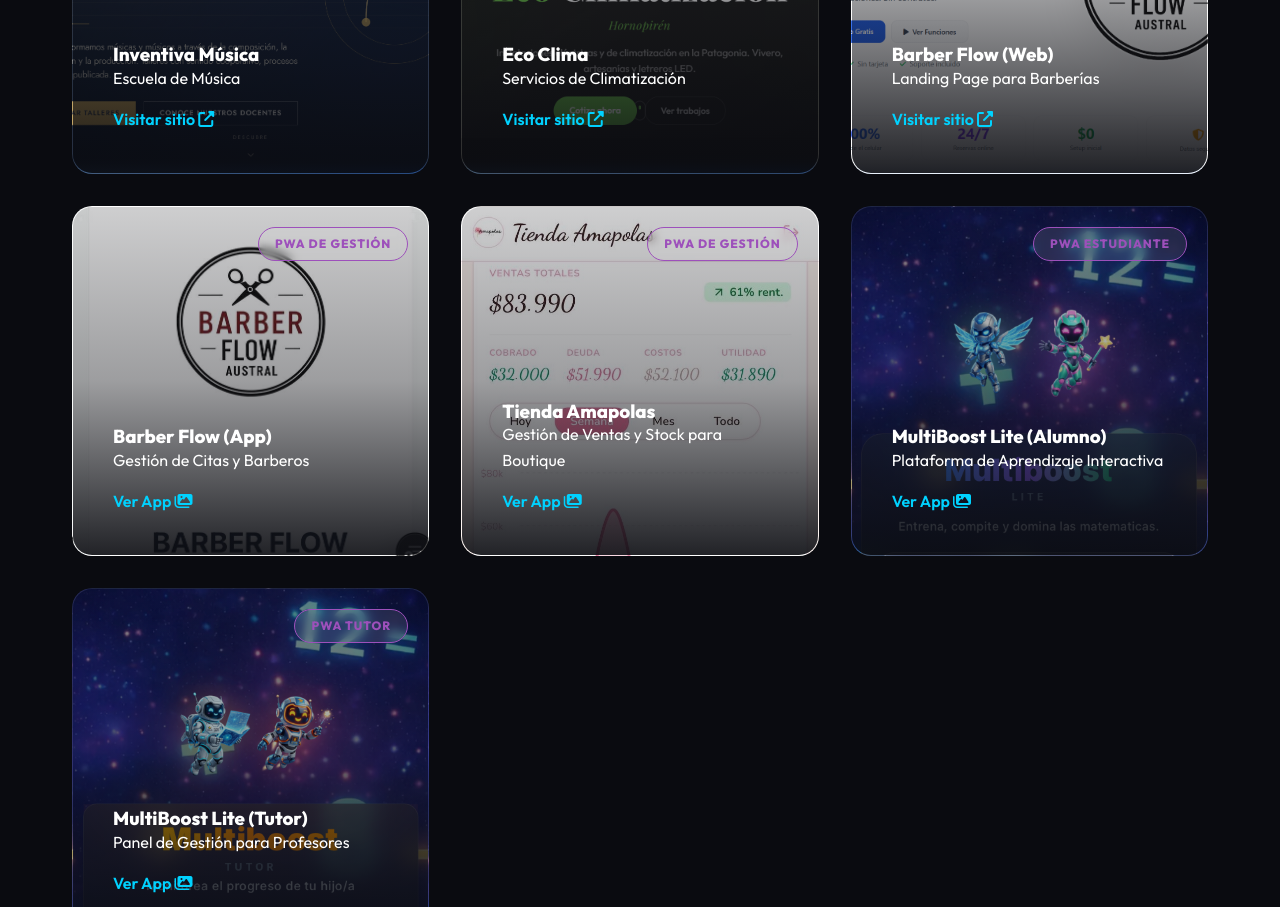
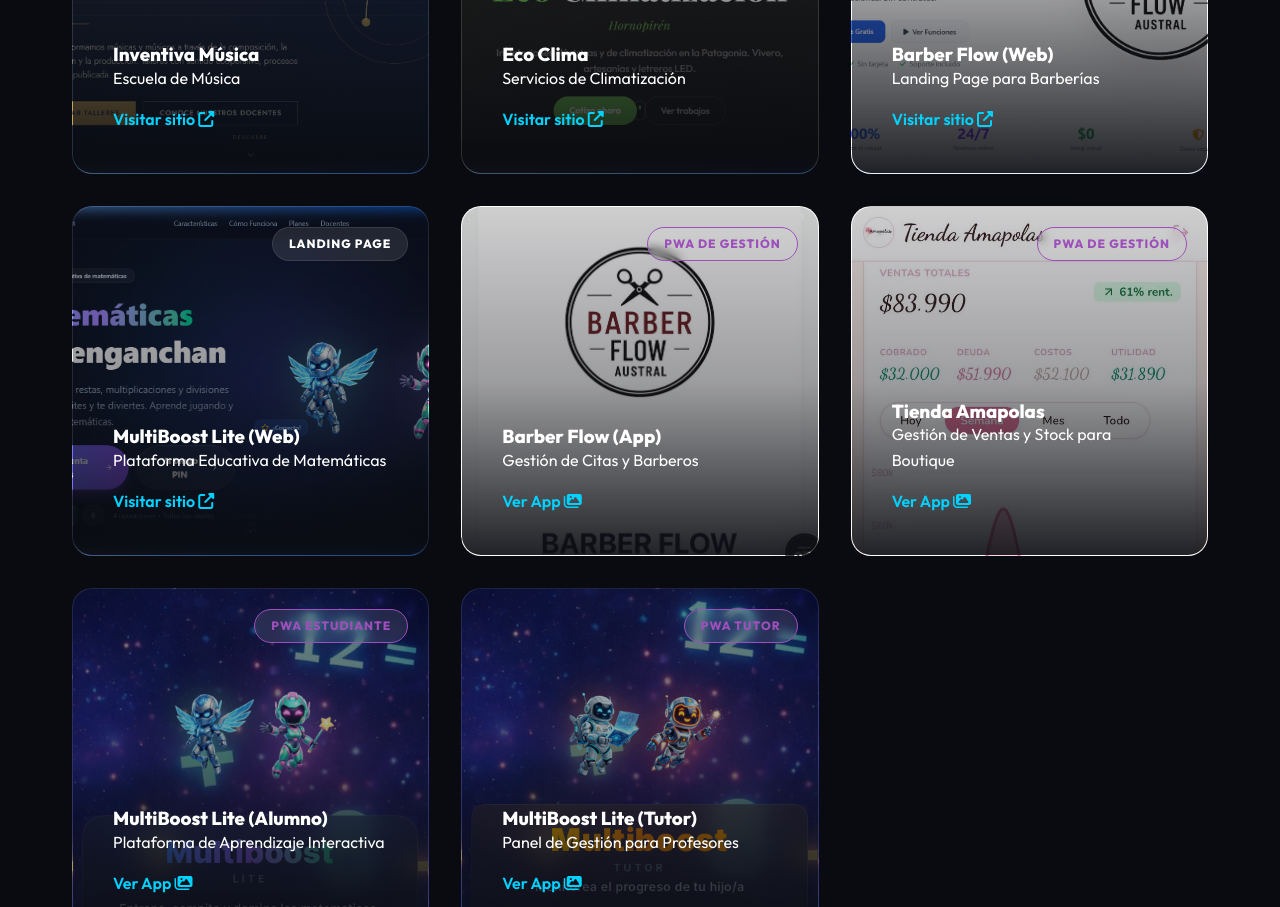
Before and after one commit to Kaylowsha/LandingMaker, a plain HTML site: page index.html in a window 1280 px wide. Shown: the part 1925-2832 px from the top of the page. Drawn offline with Linux system fonts and the light colour scheme.

Commit message:
Update index.html

```diff
--- a/index.html
+++ b/index.html
@@ -124,6 +124,17 @@
                     <div class="portfolio-info">
                         <h3>Barber Flow (Web)</h3>
                         <p>Landing Page para Barberías</p>
+                        <span class="view-link">Visitar sitio <i class="fas fa-external-link-alt"></i></span>
+                    </div>
+                </a>
+
+                <!-- MultiBoost Lite (Landing) -->
+                <a href="https://www.multiboostlite.cl/" target="_blank" class="portfolio-item glass" style="background-image: url('assets/portfolio-2.png');">
+                    <div class="portfolio-overlay"></div>
+                    <div class="portfolio-badge">Landing Page</div>
+                    <div class="portfolio-info">
+                        <h3>MultiBoost Lite (Web)</h3>
+                        <p>Plataforma Educativa de Matemáticas</p>
                         <span class="view-link">Visitar sitio <i class="fas fa-external-link-alt"></i></span>
                     </div>
                 </a>
```
